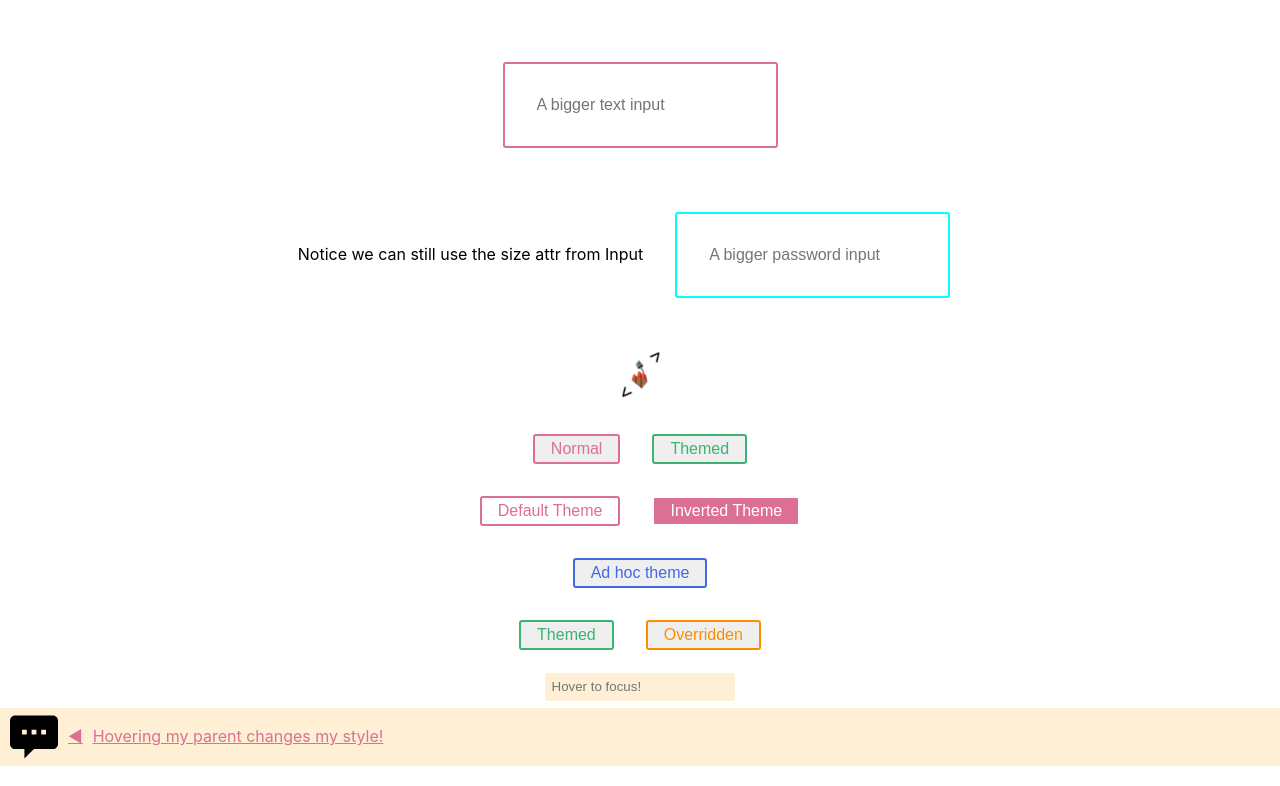
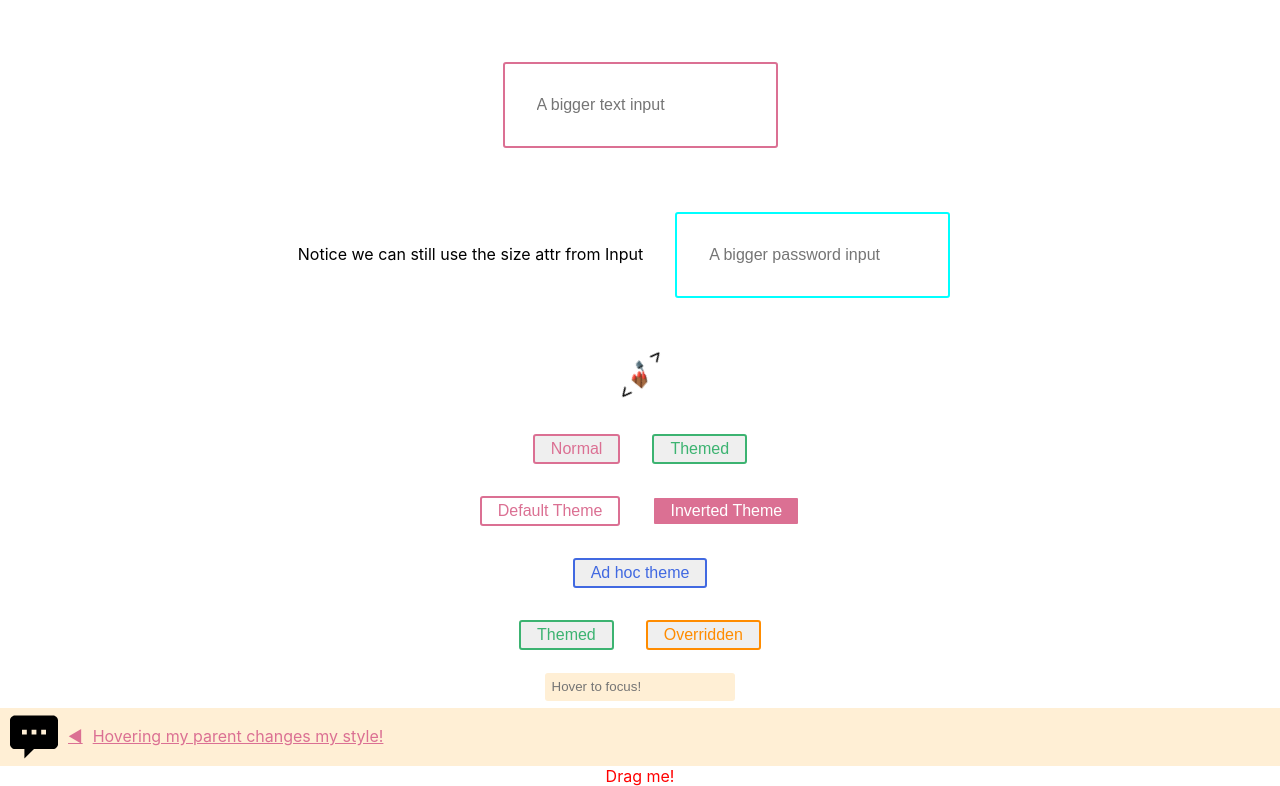
Before and after one commit to Annie-Huang/my-styled-components-tutorial, a React (Create React App) app: page / in a window 1280 px wide. Shown: the part 1118-1904 px from the top of the page. Built offline with nearby package versions, Linux system fonts and the light colour scheme.

Commit message:
Transient props: prevent props being passed to the underlying React node or rendered to the DOM element

```diff
--- a/src/App.js
+++ b/src/App.js
@@ -23,6 +23,7 @@ import { Icon2, Label2, Link, Link2, StyledLink } from './components/Link';
 import { Input, Input2, Input3, PasswordInput2 } from './components/Input';
 import { GlobalStyle, Thing, Thing2, Thing3 } from './components/Thing';
 import { Rotate } from './components/Rotate';
+import { Comp } from './components/Comp';
 
 const Container = styled.div`
   text-align: center;
@@ -166,6 +167,11 @@ function App() {
           <Label2>Hovering my parent changes my style!</Label2>
         </Link2>
       </Container>
+      <Container>
+        <Comp $draggable='red' $tabIndex={0} draggable='true'>
+          Drag me!
+        </Comp>
+      </Container>
     </div>
   );
 }
--- /dev/null
+++ b/src/components/Comp.js
@@ -0,0 +1,5 @@
+import styled from 'styled-components/macro';
+
+export const Comp = styled.div`
+  color: ${(props) => props.$draggable || 'black'};
+`;
```
Also changed, not shown: Note.txt.
